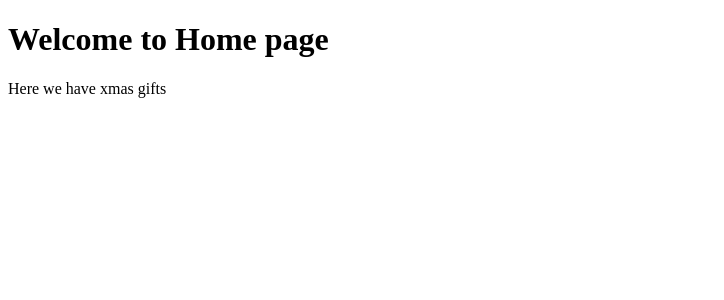
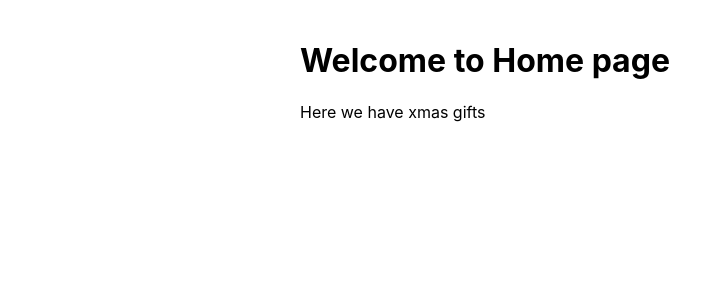
Before and after one commit to Mazzzy/kids-xmas, a Next.js app: page / in a window 1280 px wide. Shown: the top 300 px of the page, without its empty margins (0-724 px from the left). Built offline with nearby package versions, Linux system fonts and the light colour scheme.

Commit message:
added global style for the application

```diff
--- /dev/null
+++ b/src/lib/styles.css
@@ -0,0 +1,6 @@
+body {
+  font-family: 'SF Pro Text', 'SF Pro Icons', 'Helvetica Neue', 'Helvetica', 'Arial', sans-serif;
+  padding: 20px 20px 60px;
+  max-width: 680px;
+  margin: 0 auto;
+}
--- /dev/null
+++ b/src/pages/_app.tsx
@@ -0,0 +1,7 @@
+import type { AppProps } from 'next/app';
+import '../lib/styles.css';
+
+function XmasApp({ Component, pageProps }: AppProps) {
+  return <Component {...pageProps} />;
+}
+export default XmasApp;
```
